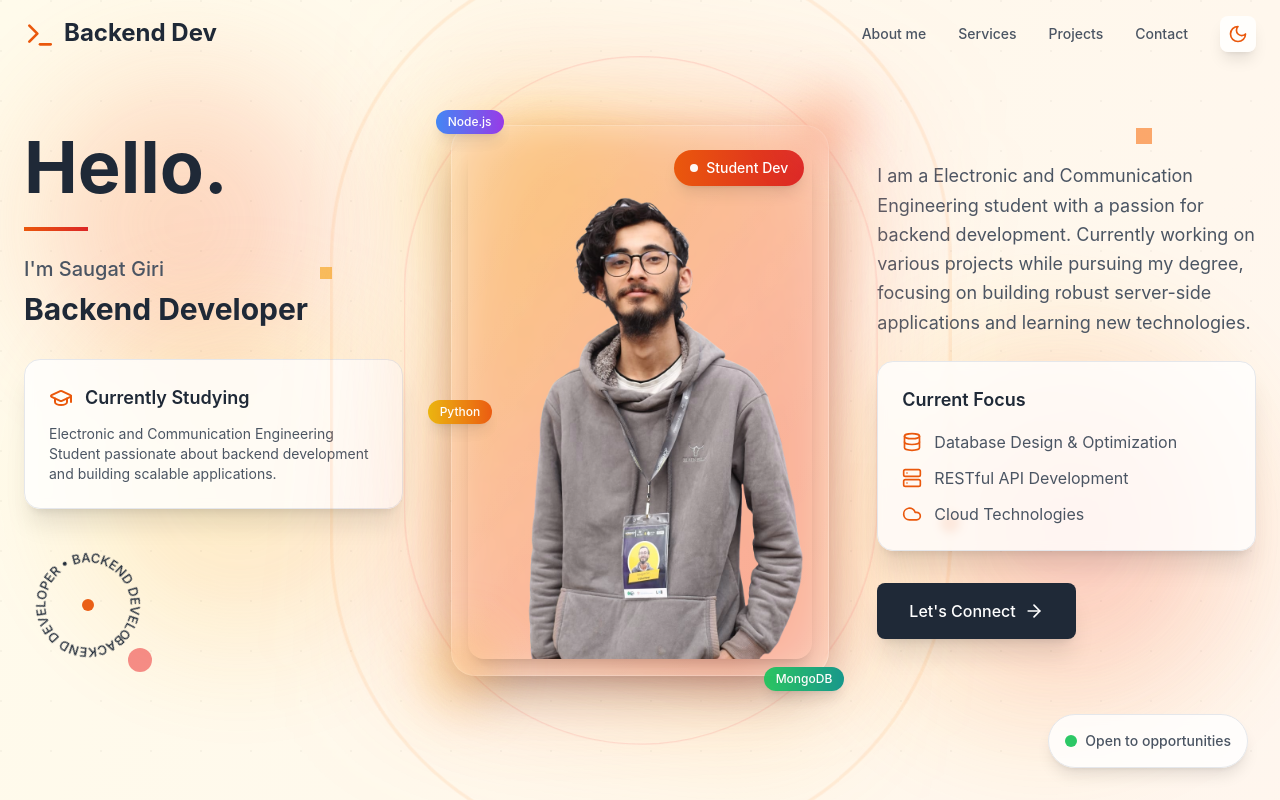
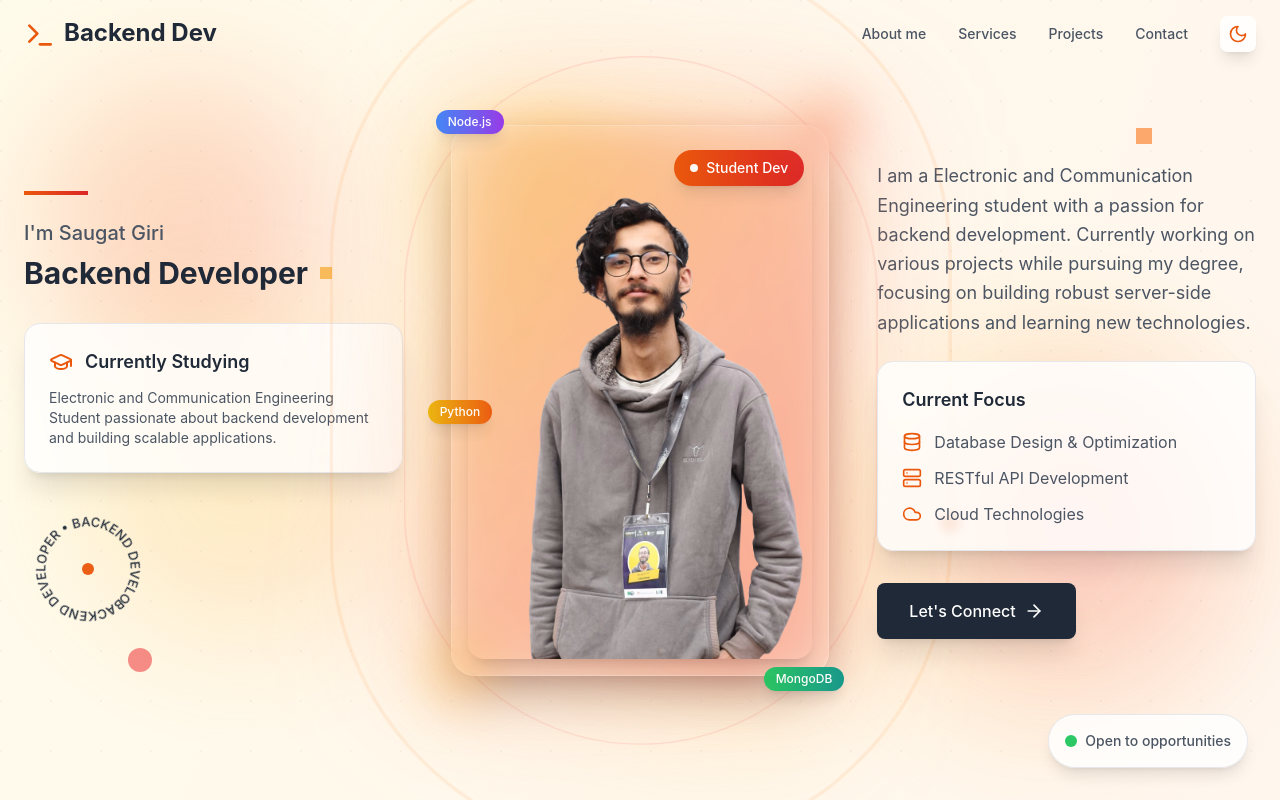
Before and after one commit to saugat1070/portfolio, a React (Vite) app: page / in a window 1280 px wide. Shown: the top 800 px of the page. Built offline with nearby package versions, Linux system fonts and the light colour scheme.

Commit message:
solving issue collapse

```diff
--- a/src/App.tsx
+++ b/src/App.tsx
@@ -202,7 +202,7 @@ function App() {
           {/* Left Content */}
           <div className="lg:col-span-1 space-y-8 animate-fade-in">
             <div className="space-y-6">
-              <h1 className={`text-6xl lg:text-7xl font-bold ${themeClasses.text} leading-tight`}>
+              <h1 className={`text-6xl lg:text-7xl font-bold ${themeClasses.text} leading-tight hidden`}>
                 Hello.
               </h1>
               <div className="w-16 h-1 bg-gradient-to-r from-orange-600 to-red-600"></div>
```
